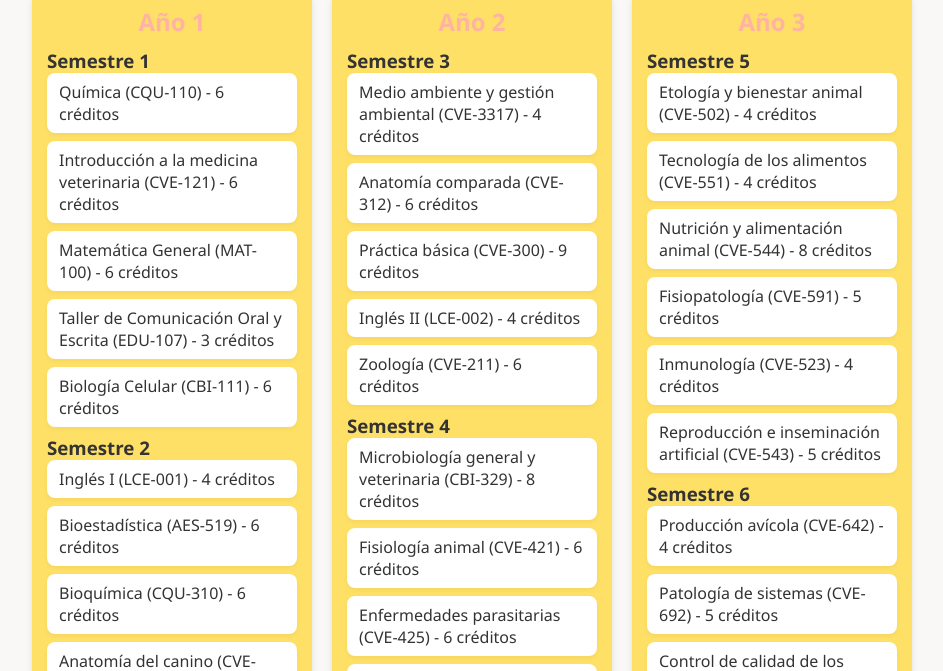
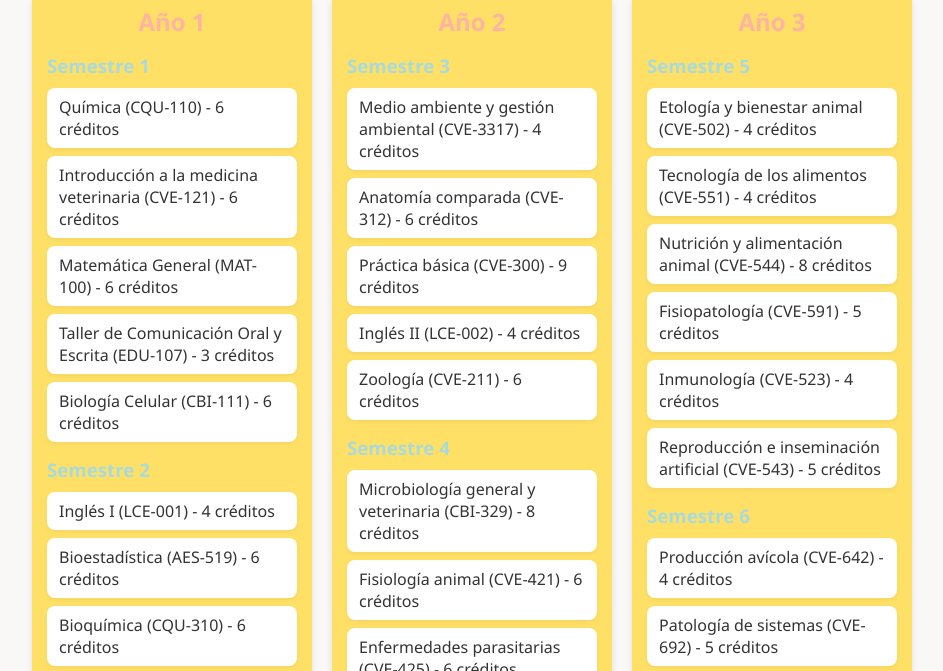
Before and after one commit to Gene-medvet/Malla-Med-Vet, a plain HTML site: page index.html in a window 1280 px wide. Shown: the part 93-764 px from the top of the page, without its empty margins (168-1111 px from the left). Drawn offline with Linux system fonts and the light colour scheme.

Commit message:
Update style.css

```diff
--- a/style.css
+++ b/style.css
@@ -1,4 +1,3 @@
-/* Paleta pastel */
 :root {
   --color-fondo: #f9f8f6;
   --color-primario: #a8dadc; /* azul pastel */
@@ -9,7 +8,6 @@
   --color-detalle-borde: #d3d3d3;
 }
 
-/* Reset básico */
 * {
   box-sizing: border-box;
   margin: 0;
@@ -55,6 +53,13 @@ main {
   text-align: center;
 }
 
+.year h3 {
+  margin-top: 15px;
+  margin-bottom: 10px;
+  color: var(--color-primario);
+  font-weight: 600;
+}
+
 .year ul {
   list-style: none;
 }
@@ -74,7 +79,6 @@ main {
   color: white;
 }
 
-/* Panel detalle */
 #detalle {
   margin-top: 30px;
   background-color: var(--color-detalle-fondo);
```
